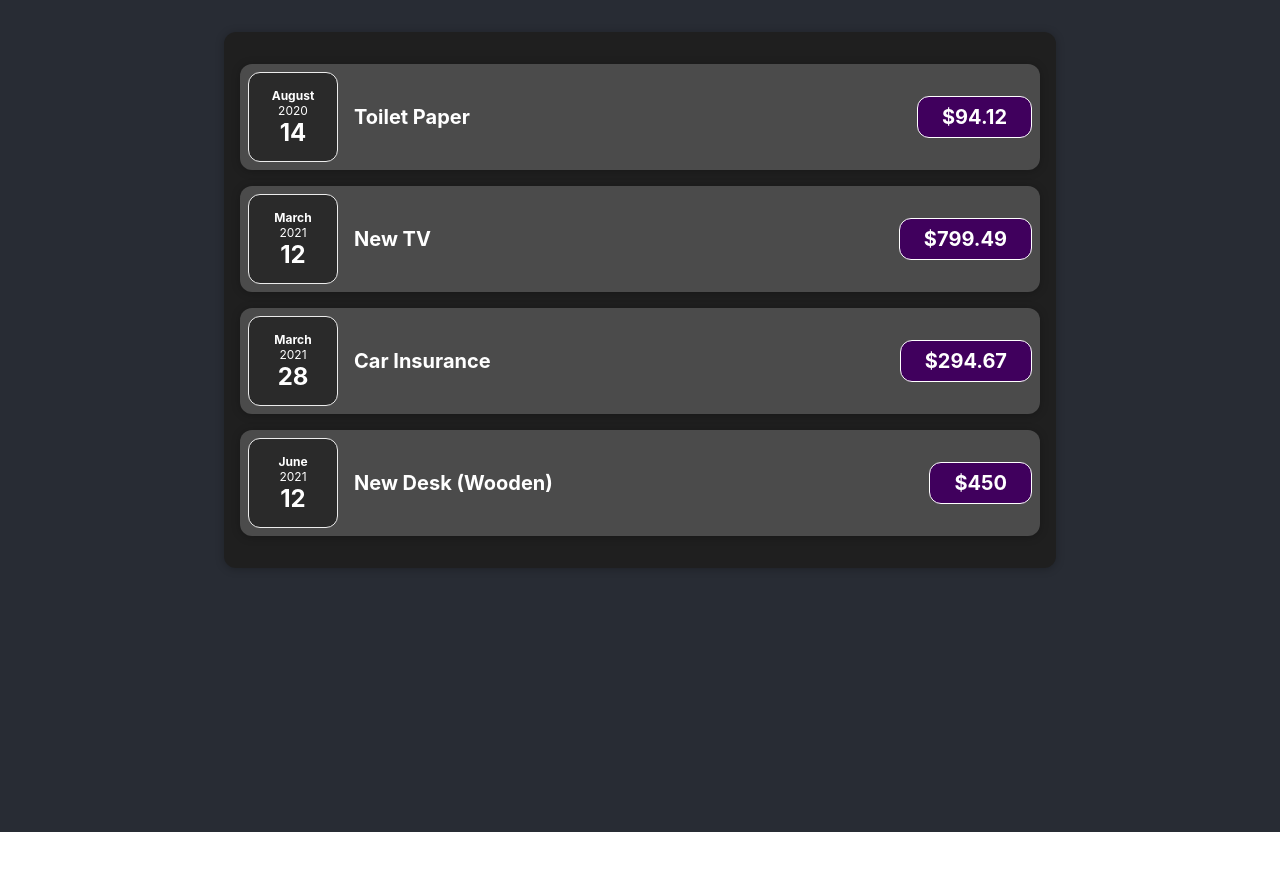
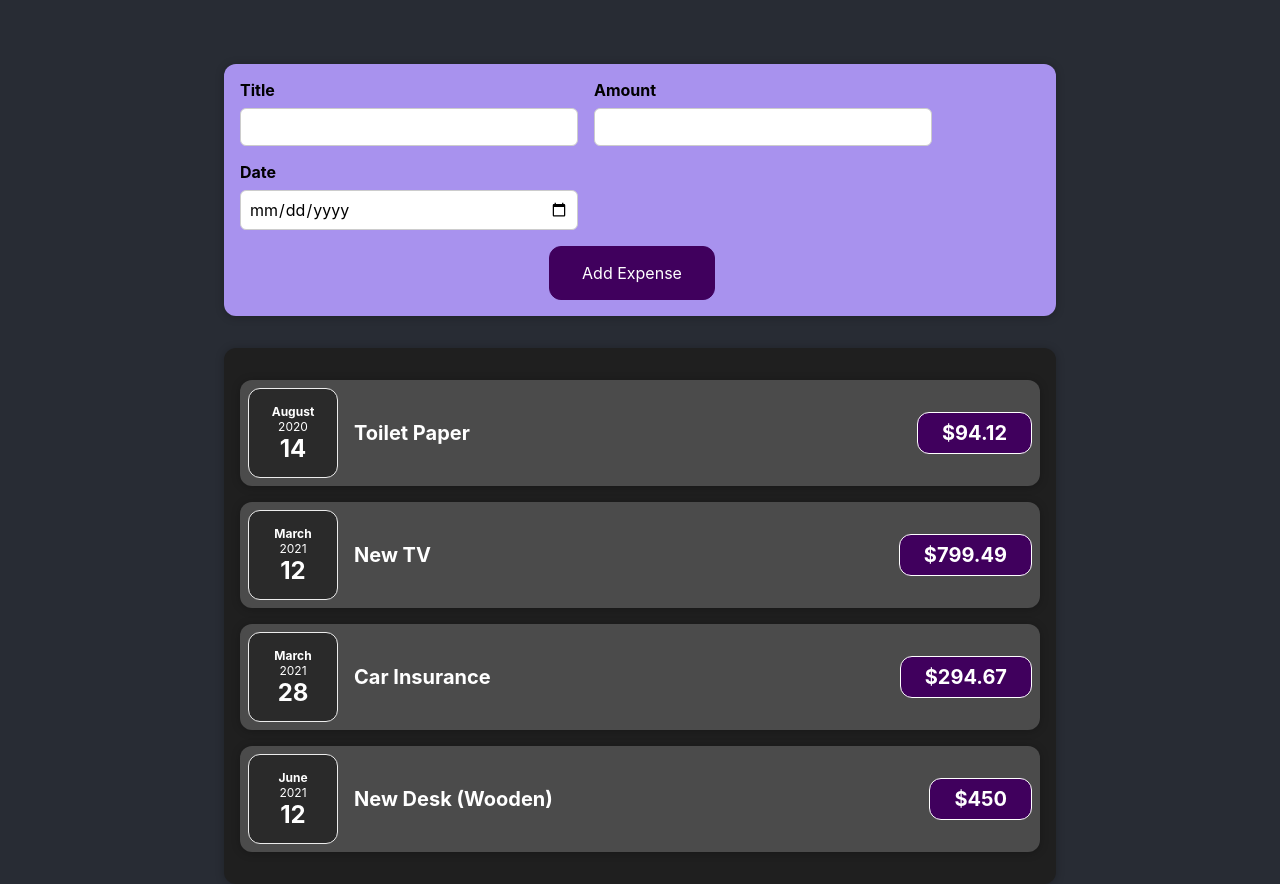
Before and after one commit to josedejesusAmaya/react-expense-log, a React (Create React App) app: page / in a window 1280 px wide. Before the commit the page ends 832 px from the top, so only its background shows below. Built offline with nearby package versions, Linux system fonts and the light colour scheme.

Commit message:
new expense form

```diff
--- a/src/App.js
+++ b/src/App.js
@@ -1,5 +1,6 @@
 import './App.css';
 import Expenses from './components/Expenses/Expenses';
+import NewExpense from './components/NewExpense/NewExpense';
 
 function App() {
   const expenses = [
@@ -25,6 +26,7 @@
   ];
   return (
     <div className="App">
+      <NewExpense />
       <Expenses items={expenses} />
     </div>
   );
--- /dev/null
+++ b/src/components/NewExpense/ExpenseForm.css
@@ -0,0 +1,26 @@
+.new-expense__controls {
+  display: flex;
+  flex-wrap: wrap;
+  gap: 1rem;
+  margin-bottom: 1rem;
+  text-align: left;
+}
+
+.new-expense__control label {
+  font-weight: bold;
+  margin-bottom: 0.5rem;
+  display: block;
+}
+
+.new-expense__control input {
+  font: inherit;
+  padding: 0.5rem;
+  border-radius: 6px;
+  border: 1px solid #ccc;
+  width: 20rem;
+  max-width: 100%;
+}
+
+.new-expense__actions {
+  text-align: right;
+}
--- /dev/null
+++ b/src/components/NewExpense/ExpenseForm.js
@@ -0,0 +1,77 @@
+import React, { useState } from "react";
+import "./ExpenseForm.css";
+
+function ExpenseForm() {
+  const [userInput, setUserInput] = useState({
+    title: "",
+    amount: "",
+    date: "",
+  });
+
+  const titleHandler = (event) => {
+    setUserInput((prevState) => {
+      return { ...prevState, title: event.target.value };
+    });
+  };
+
+  const amountHandler = (event) => {
+    setUserInput((prevState) => {
+      return { ...prevState, amount: event.target.value };
+    });
+  };
+
+  const dateHandler = (event) => {
+    setUserInput((prevState) => {
+      return { ...prevState, date: event.target.value };
+    });
+  };
+
+  const submitHandler = (event) => {
+    event.preventDefault();
+    console.log(new Date(userInput.date));
+    setUserInput({
+        title: "",
+        amount: "",
+        date: "",
+    });
+
+  };
+
+  return (
+    <form onSubmit={submitHandler}>
+      <div className="new-expense__controls">
+        <div className="new-expense__control">
+          <label>Title</label>
+          <input type="text" value={userInput.title} onChange={titleHandler} />
+        </div>
+
+        <div className="new-expense__control">
+          <label>Amount</label>
+          <input
+            value={userInput.amount}
+            type="number"
+            min="0.01"
+            step="0.01"
+            onChange={amountHandler}
+          />
+        </div>
+
+        <div className="new-expense__control">
+          <label>Date</label>
+          <input
+            value={userInput.date}
+            type="date"
+            min="2021-01-01"
+            max="2023-12-31"
+            onChange={dateHandler}
+          />
+        </div>
+      </div>
+      <button type="submit" className="new-expense__actions">
+        Add Expense
+      </button>
+    </form>
+  );
+}
+
+export default ExpenseForm;
--- /dev/null
+++ b/src/components/NewExpense/NewExpense.css
@@ -0,0 +1,38 @@
+.new-expense {
+  background-color: #a892ee;
+  padding: 1rem;
+  margin: 2rem auto;
+  width: 50rem;
+  max-width: 95%;
+  border-radius: 12px;
+  text-align: center;
+  box-shadow: 0 1px 8px rgba(0, 0, 0, 0.25);
+}
+
+.new-expense button {
+  font: inherit;
+  cursor: pointer;
+  padding: 1rem 2rem;
+  border: 1px solid #40005d;
+  background-color: #40005d;
+  color: white;
+  border-radius: 12px;
+  margin-right: 1rem;
+}
+
+.new-expense button:hover,
+.new-expense button:active {
+  background-color: #510674;
+  border-color: #510674;
+}
+
+.new-expense button.alternative {
+  color: #220131;
+  border-color: transparent;
+  background-color: transparent;
+}
+
+.new-expense button.alternative:hover,
+.new-expense button.alternative:active {
+  background-color: #ddb3f8;
+}
--- /dev/null
+++ b/src/components/NewExpense/NewExpense.js
@@ -0,0 +1,13 @@
+import React from 'react';
+import ExpenseForm from './ExpenseForm';
+import './NewExpense.css';
+
+const NewExpense = () => {
+    return (
+        <div className="new-expense">
+            <ExpenseForm />
+        </div>
+    )
+}
+
+export default NewExpense;
```
